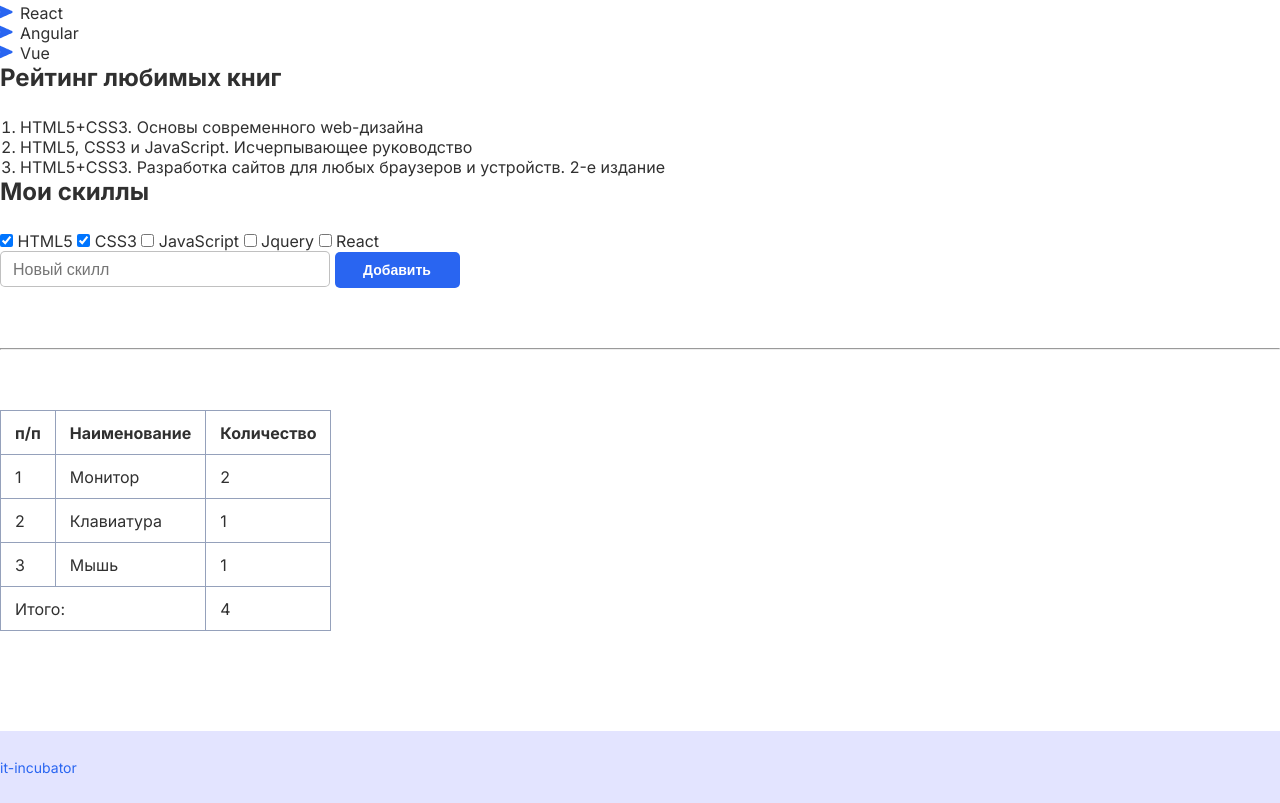
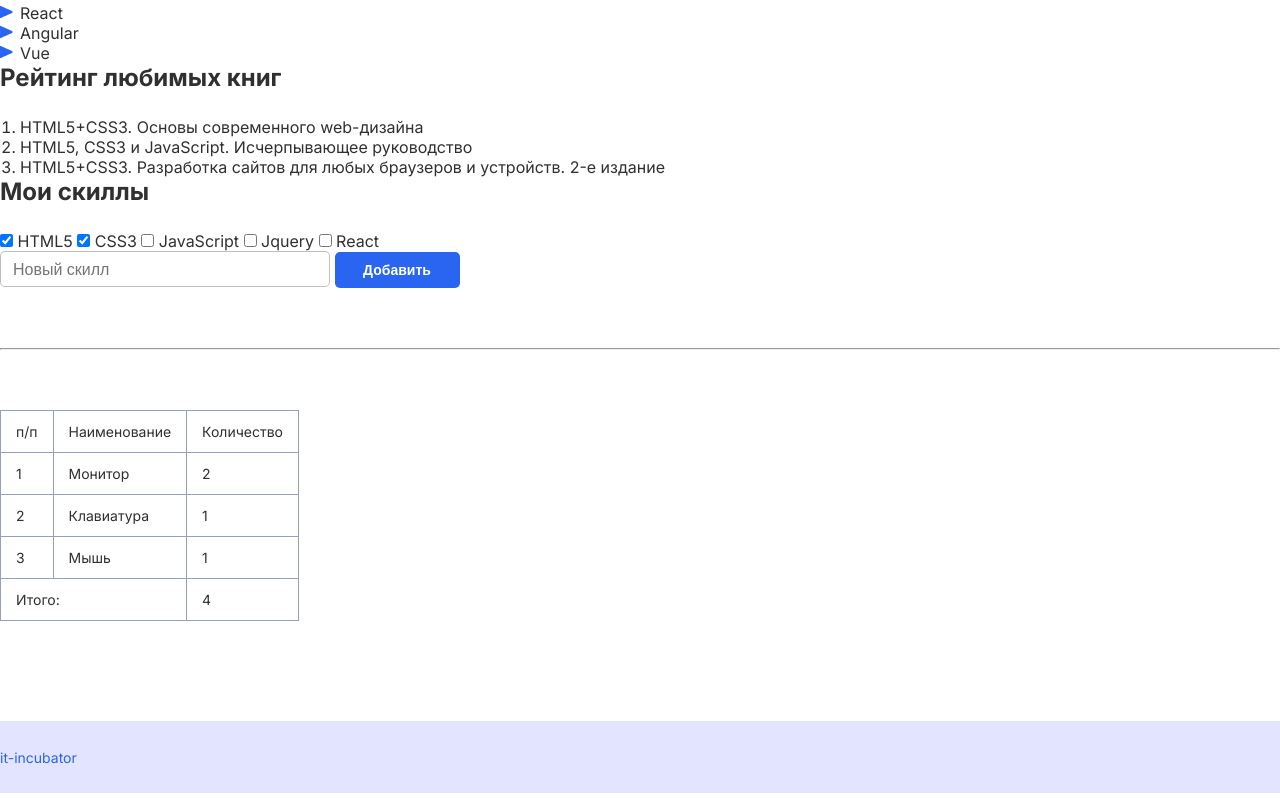
Before and after one commit to katePlyhauka/2-hw-with-auto-test-html-css-main, a plain HTML site: page index.html in a window 1280 px wide. Shown: the part 1057-1860 px from the top of the page. Drawn offline with Linux system fonts and the light colour scheme.

Commit message:
homework finish2

```diff
--- a/style.css
+++ b/style.css
@@ -74,7 +74,7 @@ select {
 
 .frameworks-list {
     list-style-image: url(./assets/images/Vector.png);
-    padding-left: 20px;
+    padding: 0 20px;
     font-weight: 400;
     font-size: 16px;
     /* Стили для маркированного списка во второй секции */
@@ -130,11 +130,10 @@ table {
 
 th, td {
     border: 1px solid #95a1bb;
-    padding-top: 12px;
-    padding-bottom: 11px;
-    padding-left: 14px;
-    padding-right: 14px;
-    text-align: left; /* Стили для ячеек таблицы */
+    padding: 12px 15px;
+    text-align: left;
+    font-weight: 400;
+    font-size: 14px;/* Стили для ячеек таблицы */
 }
 
 footer {
```
